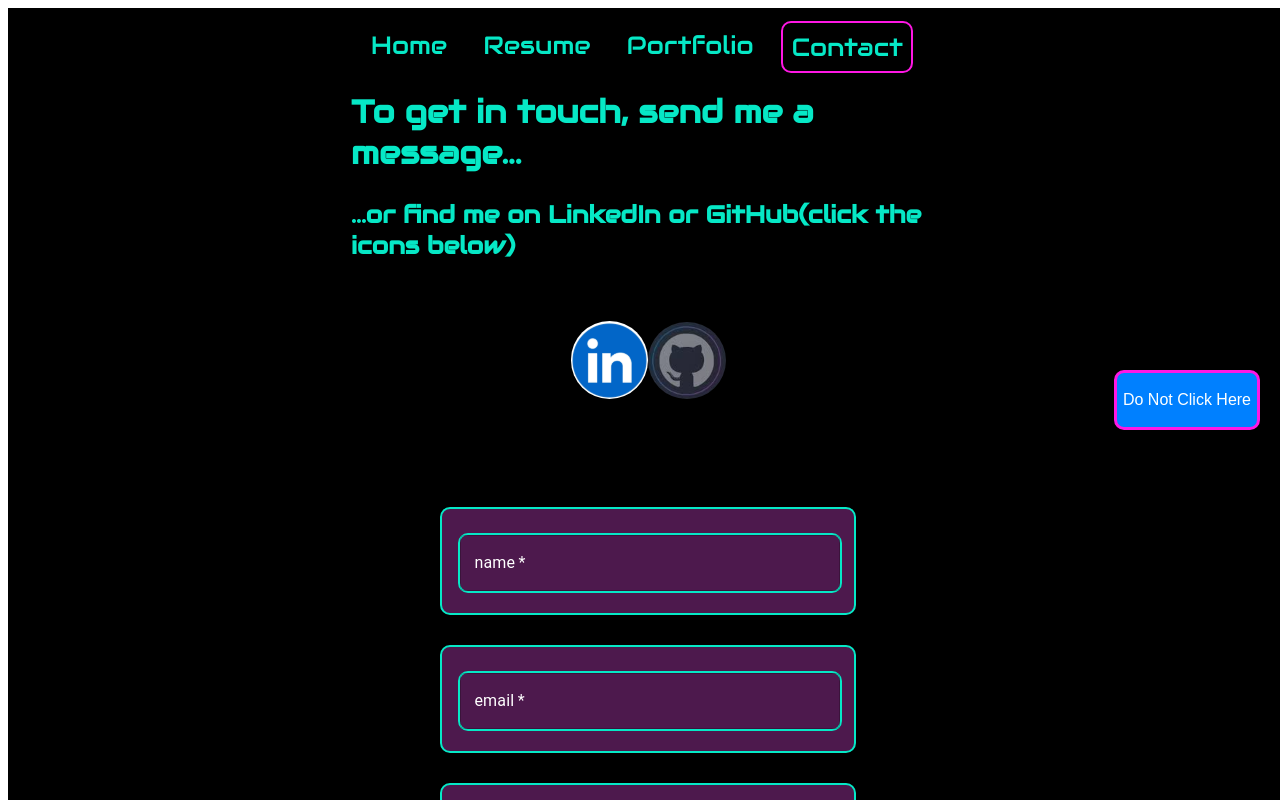
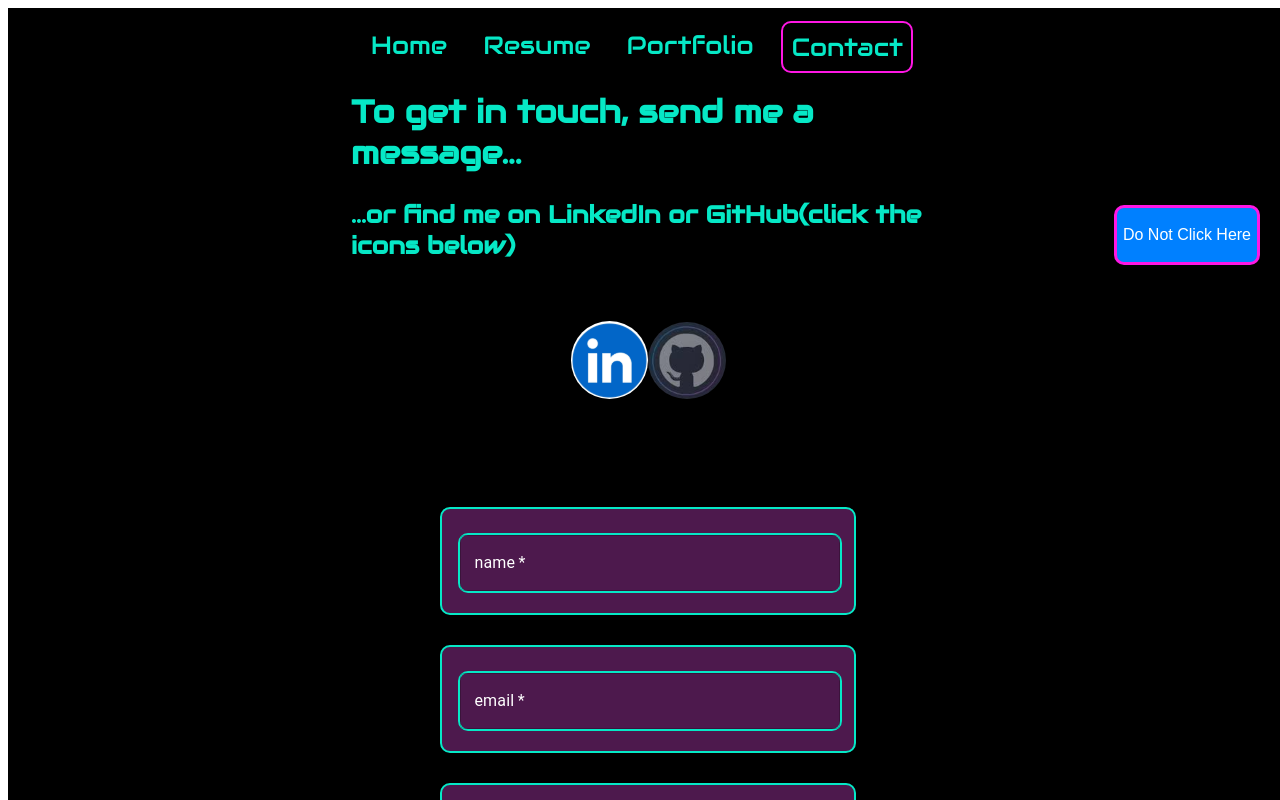
Before and after one commit to RStuckey1/RichardStuckey, a React (Vite) app: page /Contact in a window 1280 px wide. Shown: the top 800 px of the page. Built offline with nearby package versions, Linux system fonts and the light colour scheme.

Commit message:
button location

```diff
--- a/src/components/badbutton.css
+++ b/src/components/badbutton.css
@@ -1,4 +1,5 @@
 .badbuttonopen {
     text-align: center;
     font-size: 1rem;
+    float:inline-start;
 }
--- a/src/components/badbutton.jsx
+++ b/src/components/badbutton.jsx
@@ -20,6 +20,7 @@ function Modal({ isOpen, onClose, children }) {
             <div style={{
                  background: '#000000',
                  color: '#06E8C4',
+
         padding: '20px',
         borderRadius: '8px'
       }}>
--- a/src/index.css
+++ b/src/index.css
@@ -198,8 +198,8 @@ img.linkedinIcon {
 
 .floating-bad-button {
     position: fixed;
-    top: 2%;
+    bottom: 10px;
     right: 20px;
 
-    z-index: 1000;
+    z-index: 2000;
 }
```
